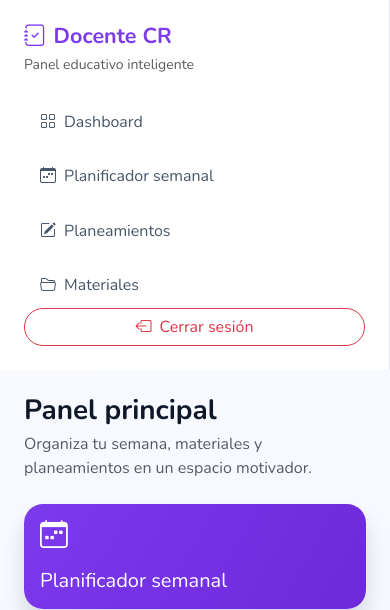
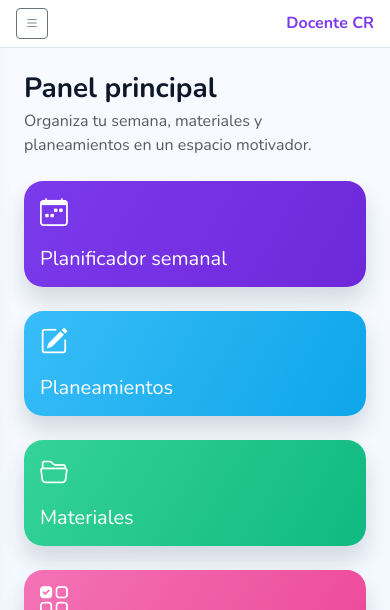
Before and after one commit to rgmora99/docente_cr, a Django app: page /dashboard/ in a window 390 px wide. Shown: the top 610 px of the page. Run offline with Django 5.2, Linux system fonts and the light colour scheme; the visitor is signed in with stand-in values (Sample User, id 1).

Commit message:
Mejora sidebar responsive y contraíble para docentes

```diff
--- a/core/static/core/css/styles.css
+++ b/core/static/core/css/styles.css
@@ -21,6 +21,7 @@ body {
   min-height: 100vh;
   display: grid;
   grid-template-columns: 280px minmax(0, 1fr);
+  transition: grid-template-columns .25s ease;
 }
 
 .app-shell.no-sidebar {
@@ -31,19 +32,79 @@ body {
 .sidebar {
   background: #ffffff;
   border-right: 1px solid #e2e8f0;
+  transition: width .25s ease, transform .25s ease, padding .25s ease;
+  overflow-x: hidden;
+  position: relative;
+  z-index: 30;
+}
+
+.sidebar-header .sidebar-toggle-btn {
+  color: #64748b;
+}
+
+.sidebar .sidebar-label {
+  transition: opacity .2s ease;
 }
 
 .sidebar .nav-link {
-  border-radius: 999px;
+  border-radius: 1rem;
   color: #475569;
   padding: 0.7rem 1rem;
   transition: all .25s ease;
+  display: flex;
+  align-items: center;
+  gap: .15rem;
+  white-space: nowrap;
 }
 
 .sidebar .nav-link:hover {
   background: rgba(124, 58, 237, 0.1);
   color: var(--purple);
-  transform: translateX(4px);
+  transform: translateX(2px);
+}
+
+.sidebar .nav-link i,
+.logout-btn i {
+  font-size: 1.1rem;
+  min-width: 1.25rem;
+}
+
+.sidebar-backdrop {
+  display: none;
+}
+
+.mobile-topbar {
+  display: none;
+  align-items: center;
+  justify-content: space-between;
+  gap: 1rem;
+  border-bottom: 1px solid #e2e8f0;
+  background: rgba(255, 255, 255, 0.93);
+  backdrop-filter: blur(8px);
+  position: sticky;
+  top: 0;
+  z-index: 35;
+}
+
+.app-shell.sidebar-collapsed.with-sidebar {
+  grid-template-columns: 92px minmax(0, 1fr);
+}
+
+.app-shell.sidebar-collapsed .sidebar {
+  padding-left: .9rem !important;
+  padding-right: .9rem !important;
+}
+
+.app-shell.sidebar-collapsed .sidebar .sidebar-label {
+  opacity: 0;
+  width: 0;
+  overflow: hidden;
+  display: inline-block;
+}
+
+.app-shell.sidebar-collapsed .sidebar .nav-link,
+.app-shell.sidebar-collapsed .logout-btn {
+  justify-content: center;
 }
 
 .content-area {
@@ -198,10 +259,44 @@ body {
     grid-template-columns: 1fr;
   }
 
+  .mobile-topbar {
+    display: flex;
+  }
+
   .sidebar {
-    position: sticky;
+    position: fixed;
     top: 0;
-    z-index: 10;
+    left: 0;
+    bottom: 0;
+    width: min(86vw, 320px);
+    box-shadow: 0 16px 40px rgba(15, 23, 42, 0.22);
+    transform: translateX(-110%);
+  }
+
+  .app-shell.with-sidebar .sidebar-open {
+    transform: translateX(0);
+  }
+
+  .sidebar-backdrop {
+    position: fixed;
+    inset: 0;
+    background: rgba(15, 23, 42, 0.35);
+    border: 0;
+    padding: 0;
+    display: block;
+    opacity: 0;
+    visibility: hidden;
+    transition: opacity .2s ease;
+    z-index: 25;
+  }
+
+  .app-shell.with-sidebar .sidebar-open + .sidebar-backdrop {
+    opacity: 1;
+    visibility: visible;
+  }
+
+  .app-shell.sidebar-collapsed.with-sidebar {
+    grid-template-columns: 1fr;
   }
 
   .shape-yellow {
--- a/core/static/core/js/app.js
+++ b/core/static/core/js/app.js
@@ -9,3 +9,48 @@ if (prefersReducedMotion) {
     node.style.animation = 'none';
   });
 }
+
+const appShell = document.querySelector('.app-shell.with-sidebar');
+const sidebar = document.querySelector('#appSidebar');
+const sidebarToggleButtons = document.querySelectorAll('[data-sidebar-toggle]');
+const desktopBreakpoint = window.matchMedia('(min-width: 993px)');
+
+const setDesktopCollapsedState = (isCollapsed) => {
+  if (!appShell) return;
+  appShell.classList.toggle('sidebar-collapsed', isCollapsed);
+  localStorage.setItem('docenteSidebarCollapsed', isCollapsed ? '1' : '0');
+};
+
+const setMobileSidebarState = (isOpen) => {
+  if (!sidebar) return;
+  sidebar.classList.toggle('sidebar-open', isOpen);
+  sidebar.setAttribute('aria-hidden', isOpen ? 'false' : 'true');
+};
+
+if (appShell && sidebar) {
+  const savedCollapsed = localStorage.getItem('docenteSidebarCollapsed') === '1';
+  if (desktopBreakpoint.matches && savedCollapsed) {
+    setDesktopCollapsedState(true);
+  }
+
+  sidebarToggleButtons.forEach((button) => {
+    button.addEventListener('click', () => {
+      if (desktopBreakpoint.matches) {
+        setDesktopCollapsedState(!appShell.classList.contains('sidebar-collapsed'));
+      } else {
+        setMobileSidebarState(!sidebar.classList.contains('sidebar-open'));
+      }
+    });
+  });
+
+  desktopBreakpoint.addEventListener('change', (event) => {
+    if (event.matches) {
+      setMobileSidebarState(false);
+      if (localStorage.getItem('docenteSidebarCollapsed') === '1') {
+        setDesktopCollapsedState(true);
+      }
+    } else {
+      setDesktopCollapsedState(false);
+    }
+  });
+}
--- a/core/templates/core/base.html
+++ b/core/templates/core/base.html
@@ -15,20 +15,35 @@
 <body>
 <div class="app-shell {% if request.user.is_authenticated %}with-sidebar{% else %}no-sidebar{% endif %}">
   {% if request.user.is_authenticated %}
-  <aside class="sidebar d-flex flex-column p-4">
-    <h4 class="fw-bold text-brand mb-0"><i class="bi bi-journal-check me-2"></i>{{ ui_theme.brand_name }}</h4>
-    <small class="text-muted mt-1">Panel educativo inteligente</small>
+  <div class="mobile-topbar d-lg-none px-3 py-2">
+    <button class="btn btn-sm btn-outline-secondary sidebar-toggle-btn" type="button" data-sidebar-toggle aria-label="Abrir menú">
+      <i class="bi bi-list"></i>
+    </button>
+    <h1 class="h6 mb-0 fw-bold text-brand">{{ ui_theme.brand_name }}</h1>
+  </div>
+
+  <aside class="sidebar d-flex flex-column p-3 p-lg-4" id="appSidebar" aria-hidden="false">
+    <div class="sidebar-header d-flex align-items-start justify-content-between gap-2">
+      <div>
+        <h4 class="fw-bold text-brand mb-0"><i class="bi bi-journal-check me-2"></i><span class="sidebar-label">{{ ui_theme.brand_name }}</span></h4>
+        <small class="text-muted mt-1 d-inline-block sidebar-label">Panel educativo inteligente</small>
+      </div>
+      <button class="btn btn-sm btn-light border sidebar-toggle-btn" type="button" data-sidebar-toggle aria-label="Contraer menú">
+        <i class="bi bi-layout-sidebar-inset"></i>
+      </button>
+    </div>
     <nav class="nav flex-column mt-4 gap-2">
-      <a class="nav-link" href="{% url 'dashboard' %}"><i class="bi bi-grid me-2"></i>Dashboard</a>
-      <a class="nav-link" href="{% url 'weekly_planner' %}"><i class="bi bi-calendar-week me-2"></i>Planificador semanal</a>
-      <a class="nav-link" href="{% url 'planning_generator' %}"><i class="bi bi-pencil-square me-2"></i>Planeamientos</a>
-      <a class="nav-link" href="{% url 'materials' %}"><i class="bi bi-folder2-open me-2"></i>Materiales</a>
+      <a class="nav-link" href="{% url 'dashboard' %}"><i class="bi bi-grid me-2"></i><span class="sidebar-label">Dashboard</span></a>
+      <a class="nav-link" href="{% url 'weekly_planner' %}"><i class="bi bi-calendar-week me-2"></i><span class="sidebar-label">Planificador semanal</span></a>
+      <a class="nav-link" href="{% url 'planning_generator' %}"><i class="bi bi-pencil-square me-2"></i><span class="sidebar-label">Planeamientos</span></a>
+      <a class="nav-link" href="{% url 'materials' %}"><i class="bi bi-folder2-open me-2"></i><span class="sidebar-label">Materiales</span></a>
     </nav>
     <form action="{% url 'logout' %}" method="post" class="mt-auto">
       {% csrf_token %}
-      <button class="btn btn-outline-danger w-100 rounded-pill" type="submit"><i class="bi bi-box-arrow-left me-2"></i>Cerrar sesión</button>
+      <button class="btn btn-outline-danger w-100 rounded-pill logout-btn" type="submit"><i class="bi bi-box-arrow-left me-2"></i><span class="sidebar-label">Cerrar sesión</span></button>
     </form>
   </aside>
+  <button class="sidebar-backdrop" type="button" data-sidebar-toggle aria-label="Cerrar menú"></button>
   {% endif %}
 
   <main class="content-area {% if request.user.is_authenticated %}p-4 p-md-5{% endif %}">
```
